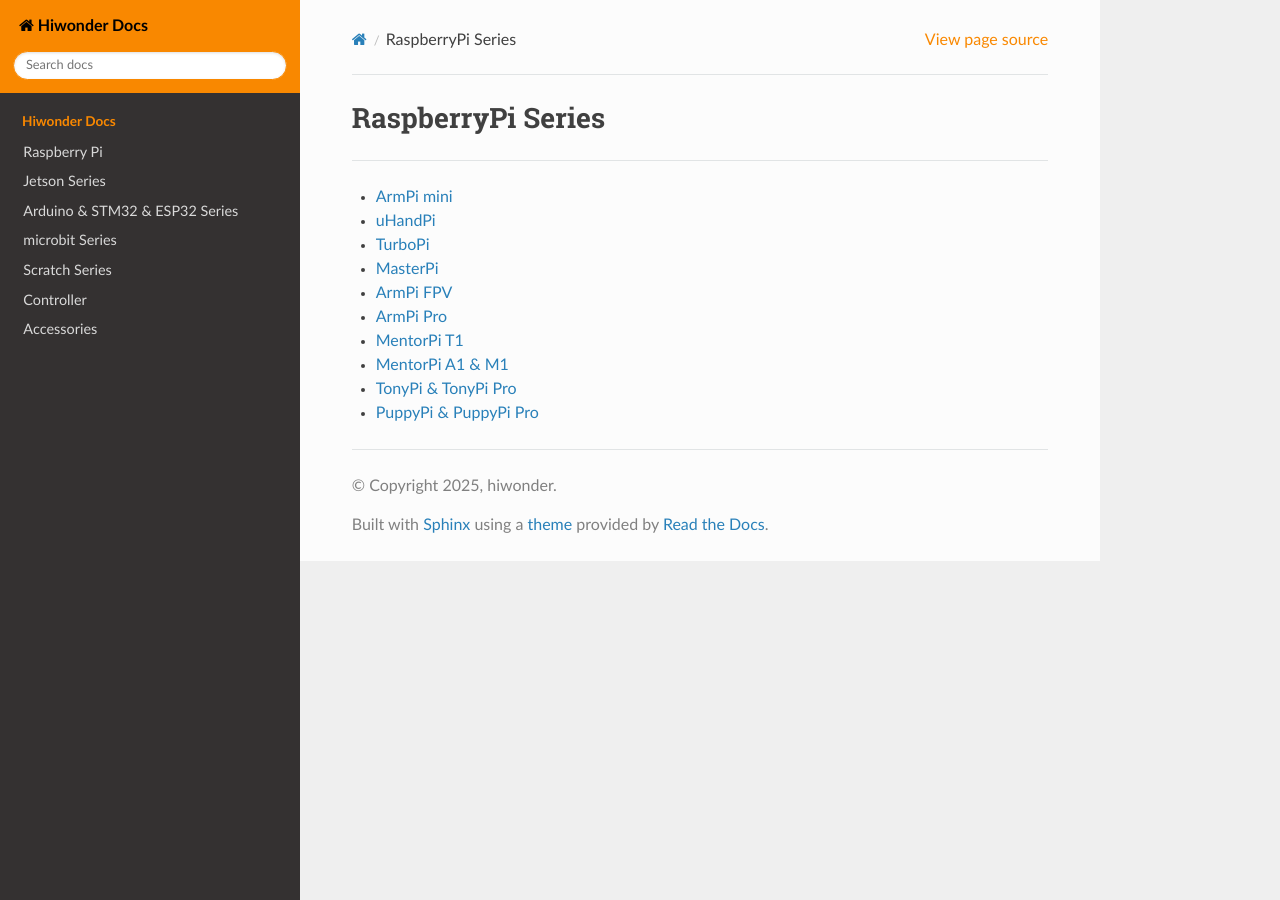
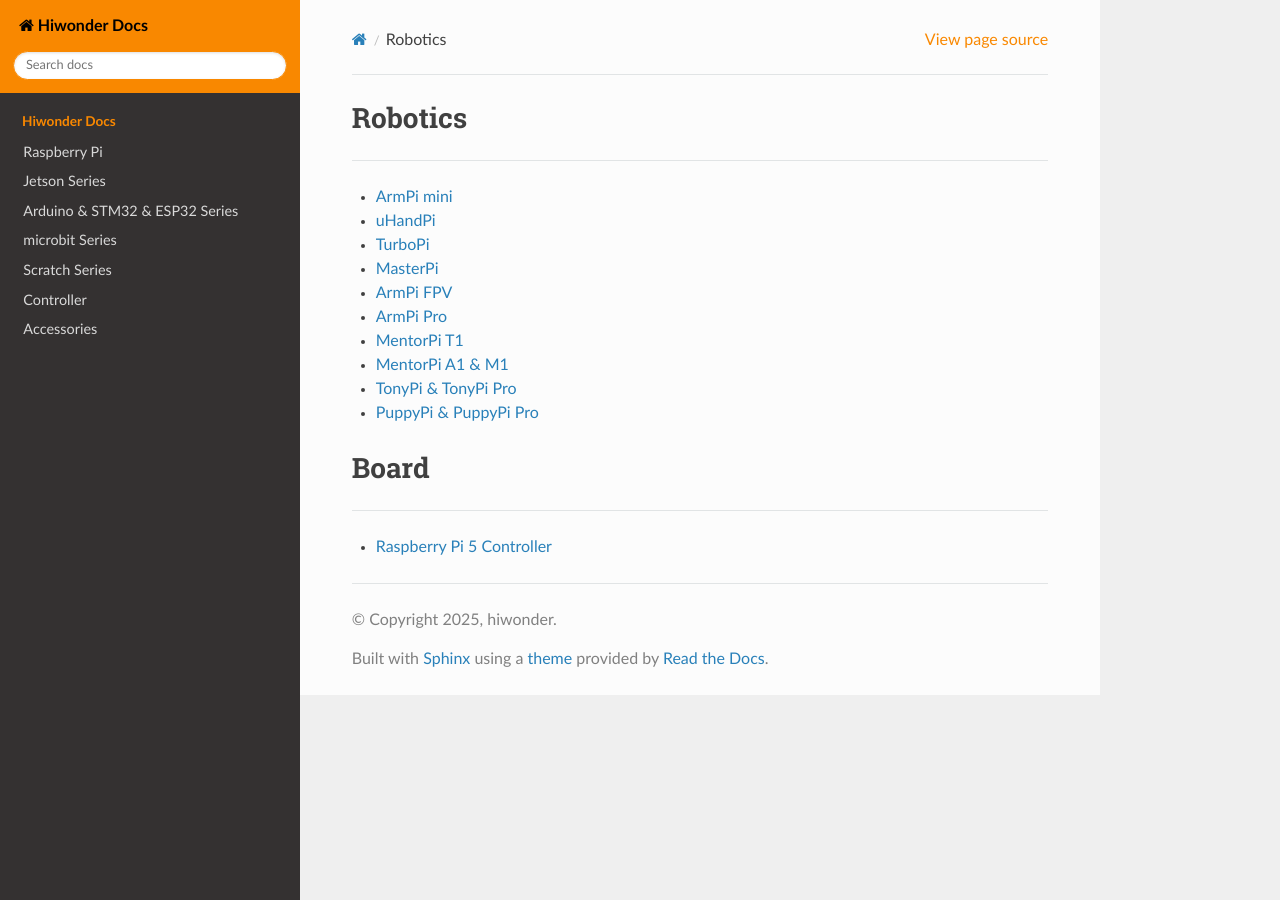
Before and after one commit to Hiwonder-docs/Hiwonder-docs, a Sphinx documentation site: the page built from source/raspberrypi/index.md, in a window 1280 px wide. Built offline with Sphinx 7.4.7 and the Read the Docs theme 3.1.0, drawn with Linux system fonts in a browser that asks for light colours.

Commit message:
add RaspberryPi 5 Controller

```diff
--- a/source/README.md
+++ b/source/README.md
@@ -1,7 +1,7 @@
 #  Raspberry Pi
 
-| [Robotics](raspberrypi/index.html) | |
-|------------------------------------|-|
+| [Robotics](raspberrypi/index.html#robotics) | [Board](raspberrypi/index.html#board) |
+|---------------------------------------------|---------------------------------------|
 
 #  Jetson Series
 
--- a/source/raspberrypi/index.md
+++ b/source/raspberrypi/index.md
@@ -1,4 +1,4 @@
-# RaspberryPi Series
+# Robotics
 ---
 
 * [ArmPi mini](https://docs.hiwonder.com/projects/ArmPi_mini/en/latest/)
@@ -11,3 +11,9 @@
 * [MentorPi A1 & M1](https://docs.hiwonder.com/projects/MentorPi/en/latest/)
 * [TonyPi & TonyPi Pro](https://docs.hiwonder.com/projects/TonyPi_Pro/en/latest/)
 * [PuppyPi & PuppyPi Pro](https://docs.hiwonder.com/projects/PuppyPi/en/latest/)
+
+
+# Board
+---
+
+* [Raspberry Pi 5 Controller](https://wiki.hiwonder.com/projects/Raspberry-Pi-5-Controller/en/latest/)
```
Also changed, not shown: README.md (+2 -2 lines).
